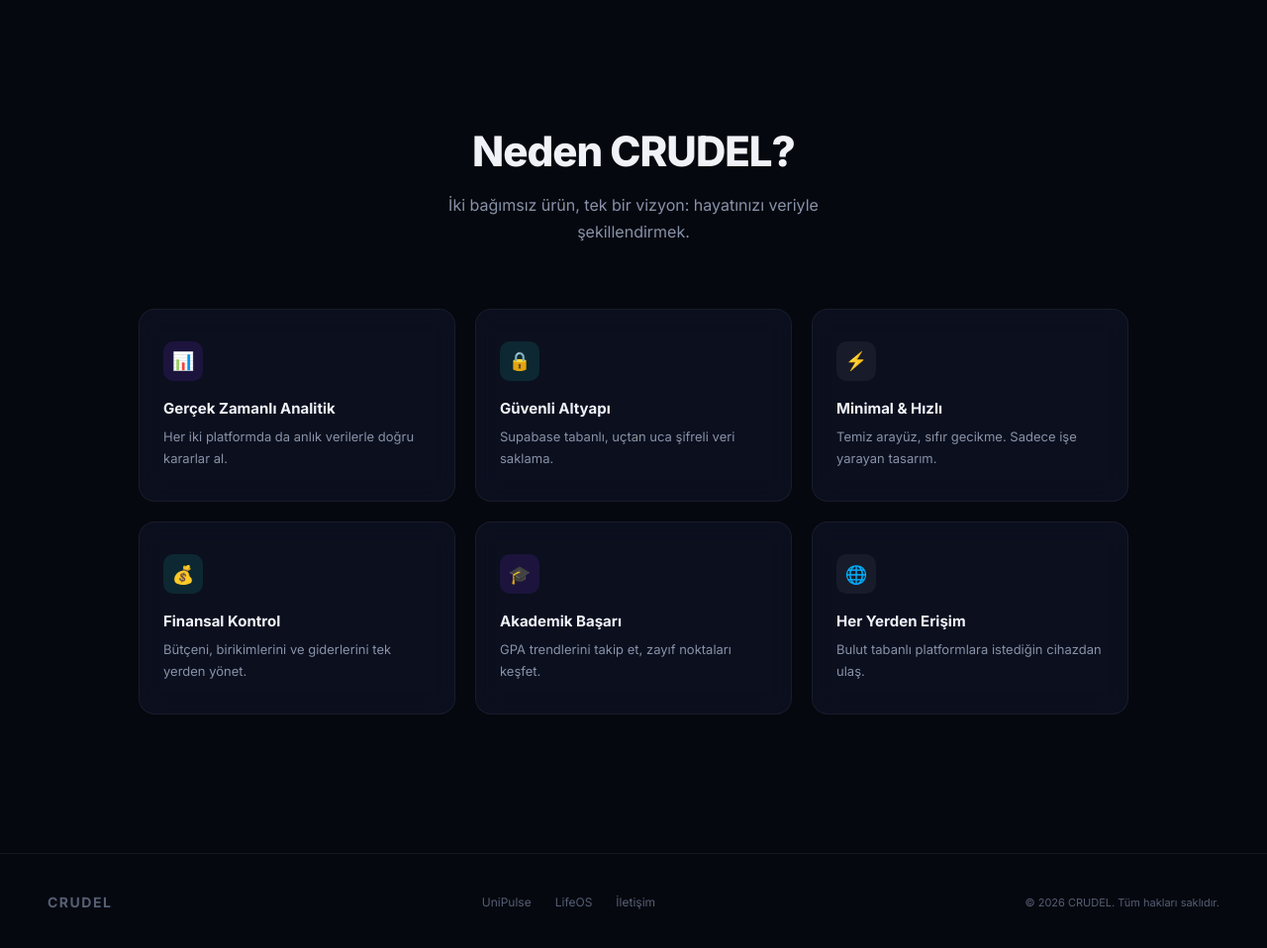
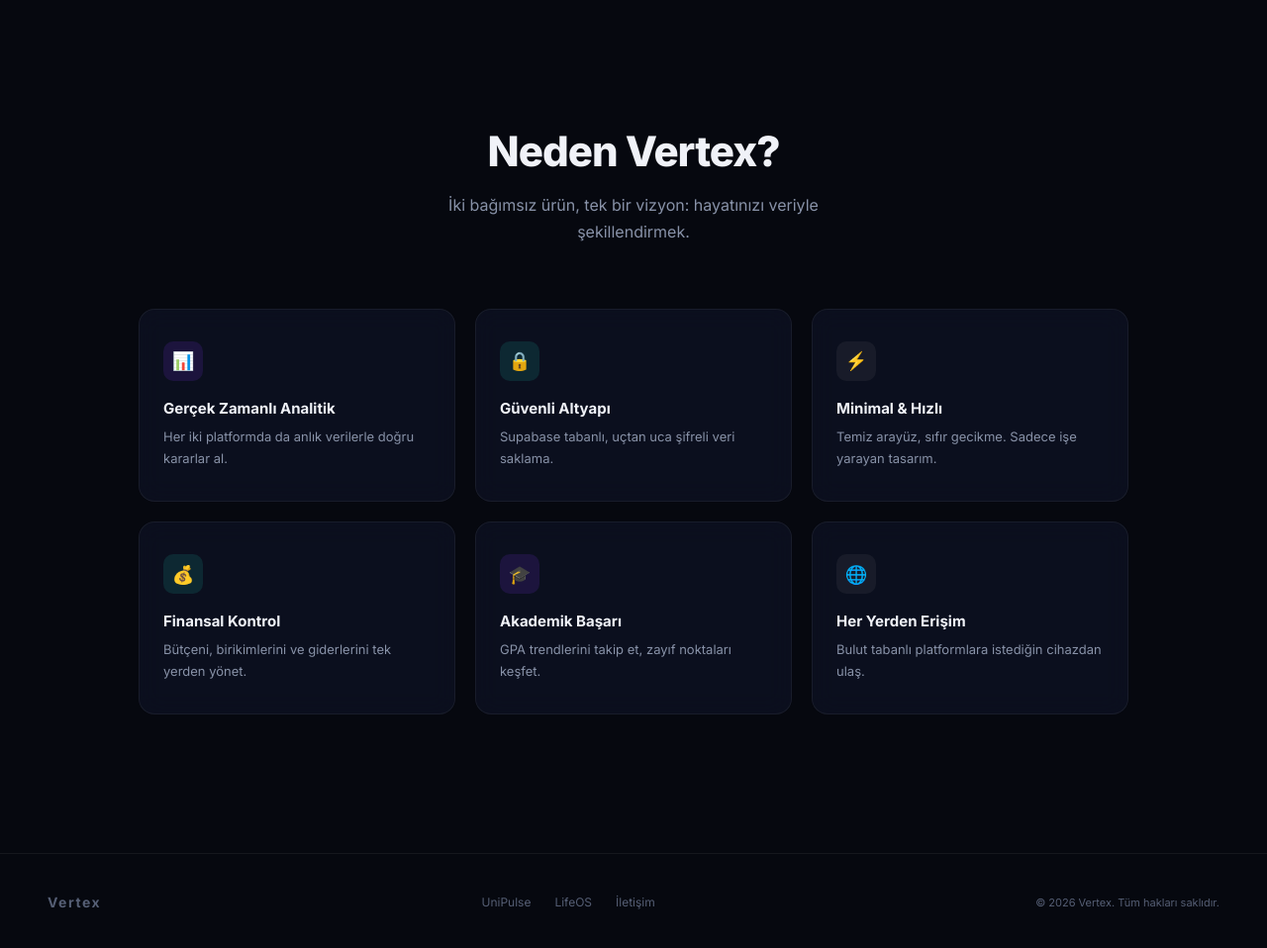
Before and after one commit to deuskarao/Vertex, a website: page index.html in a window 1280 px wide. Shown: the part 1580-2538 px from the top of the page at 99% size. Drawn offline with Linux system fonts and the light colour scheme.

Commit message:
feat: rename CRUDEL to Vertex everywhere

```diff
--- a/index.html
+++ b/index.html
@@ -3,7 +3,7 @@
 <head>
 <meta charset="UTF-8">
 <meta name="viewport" content="width=device-width, initial-scale=1.0">
-<title>CRUDEL — Hayatını Kolaylaştıran Dijital Platformlar</title>
+<title>Vertex — Hayatını Kolaylaştıran Dijital Platformlar</title>
 <link rel="icon" type="image/svg+xml" href="public/favicon.svg" />
 <link rel="preconnect" href="https://fonts.googleapis.com">
 <link href="https://fonts.googleapis.com/css2?family=Inter:wght@300;400;500;600;700;800;900&display=swap" rel="stylesheet">
@@ -405,7 +405,7 @@ footer {
 
 <!-- NAV -->
 <nav>
-  <a href="#" class="nav-logo">CRUDEL</a>
+  <a href="#" class="nav-logo">Vertex</a>
   <div class="nav-links">
     <a href="#platforms">Ürünler</a>
     <a href="#features">Özellikler</a>
@@ -561,7 +561,7 @@ footer {
 
 <!-- FEATURES -->
 <section class="features" id="features">
-  <h2 class="animate-on-scroll">Neden <span class="gradient">CRUDEL</span>?</h2>
+  <h2 class="animate-on-scroll">Neden <span class="gradient">Vertex</span>?</h2>
   <p class="sub animate-on-scroll">İki bağımsız ürün, tek bir vizyon: hayatınızı veriyle şekillendirmek.</p>
 
   <div class="features-grid">
@@ -600,13 +600,13 @@ footer {
 
 <!-- FOOTER -->
 <footer>
-  <span class="footer-brand">CRUDEL</span>
+  <span class="footer-brand">Vertex</span>
   <div class="footer-links">
     <a href="https://deuskarao.github.io/UniPulse/" target="_blank">UniPulse</a>
     <a href="https://deuskarao.github.io/LifeOS/" target="_blank">LifeOS</a>
     <a href="mailto:mustafa@example.com">İletişim</a>
   </div>
-  <span style="font-size:11px;color:var(--text-tertiary)">© 2026 CRUDEL. Tüm hakları saklıdır.</span>
+  <span style="font-size:11px;color:var(--text-tertiary)">© 2026 Vertex. Tüm hakları saklıdır.</span>
 </footer>
 
 <script>
```
Also changed, not shown: public/favicon.svg.
